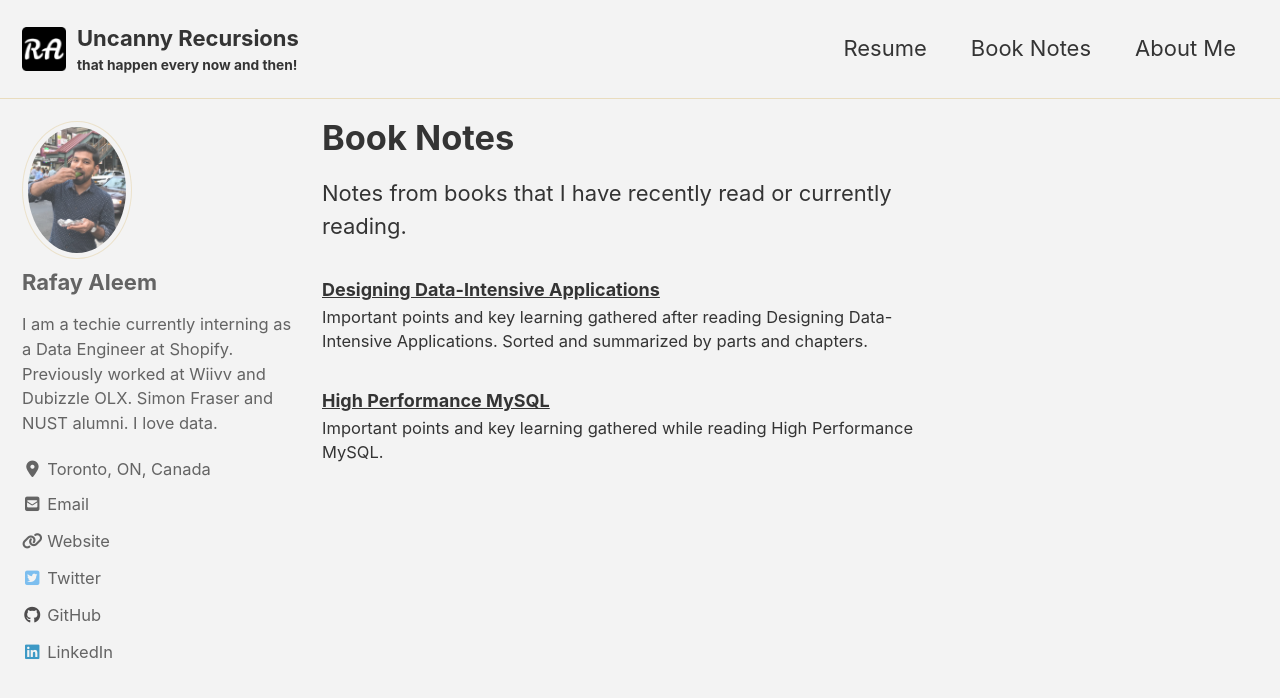
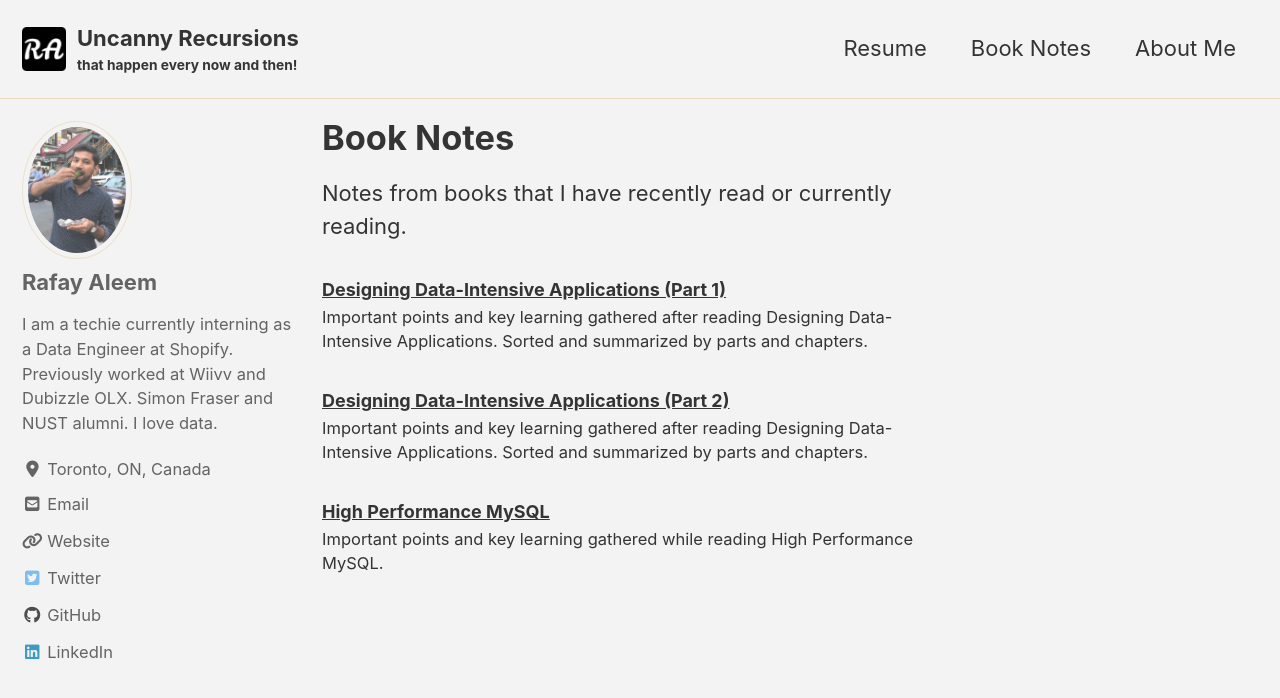
Before and after one commit to mrafayaleem/mrafayaleem.github.io, a Jekyll site: the page built from _pages/booknotes.md, in a window 1280 px wide and 900 px high. Shown: the top 698 px of the window. Built offline with Jekyll 4.4.1, drawn with Linux system fonts in a browser that asks for light colours; cached includes are drawn as plain includes; nearby versions of some CDN libraries; some of the changed lines change nothing that is shown.

Commit message:
Add more notes

```diff
--- a/_booknotes/designing-data-intensive-applications.md
+++ b/_booknotes/designing-data-intensive-applications-part-1.md
@@ -1,5 +1,5 @@
 ---
-title: "Designing Data-Intensive Applications"
+title: "Designing Data-Intensive Applications (Part 1)"
 ---
 
 Important points and key learning gathered after reading Designing Data-Intensive Applications. Sorted and summarized by parts and chapters.
@@ -8,7 +8,7 @@
 
 Databases
 - Bitcask
-    - Defaul storage engine in Riak
+    - Default storage engine in Riak
 - SSTable (String sorted table)
 - LSM (Log-Structured Merge-Tree)
     - Keeping a cascade of SSTables that are merged in the background
--- /dev/null
+++ b/_booknotes/designing-data-intensive-applications-part-2.md
@@ -0,0 +1,44 @@
+---
+title: "Designing Data-Intensive Applications (Part 2)"
+---
+
+Important points and key learning gathered after reading Designing Data-Intensive Applications. Sorted and summarized by parts and chapters.
+
+
+Chapter 5. Replication
+
+- Sync vs asyc replication
+    - Sync is problematic if follower fails
+    - With async, writer can continue
+    - Keep one follower sync and rest async is also a good strategy in certain cases like tracking financial transactions
+- Setting up new followers
+    - Take snapshot. Should be associated to a specific position in DB. Also called binlog coordinates or log sequence number
+    - Copy to new follower node instance
+    - After copy, follower connects to master and processes backlog from the binlog coordinates onwards
+    - We say that the follower has caught up
+- Handling node outages
+    - Follower failure: catch-up recovery by using it’s own logs
+    - Leader failure: Do failover by promoting one of the nodes to leaders. Consider putting leader behind a load balancer to avoid reconfiguring clients
+    - If async replication, new leader may not have received all writes. Most common to discard unreplicated writes at the expense of durability expecations
+    - IMPORTANT
+        - Discarding writes is especially dangerous if other storage systems outside of the database need to be coordinated with the database contents. For example, in one incident at GitHub, an out-of-date MySQL follower was promoted to leader. The database used an autoincrementing counter to assign primary keys to new rows, but because the new leader’s counter lagged behind the old leader’s, it reused some primary keys that were previously assigned by the old leader. These primary keys were also used in a Redis store, so the reuse of primary keys resulted in inconsistency between MySQL and Redis, which caused some private data to be disclosed to the wrong users.
+    - In cases where two or more nodes think they are leaders, we have a split brain problem. Needs a mechanism to safely shut down one of the nodes
+    - Also, timeouts should be set carefully before considering a leader dead
+- Implementation of replication logs
+    - Statement based replication: Leader logs every write as a statement (INSERT, UPDATE, DELETE) and that is forwarded to the followers
+        - Nondeterministic functions like NOW() cause an issue
+        - Statements using autoincrementing columns need to ensure that statements are executed in exactly the same order
+        - Statements with side effects (eg. triggers) may result in different data occurring on each replica, unless they are absolutely deterministic
+        - MySQL uses row-based replication by default now
+    - Write-ahead log (WAL) shipping: Besides writing WAL to disk, send it to followers over the network as well. PostgreSQL uses that
+        - Log describes data on very low level (pretty much at byte level) which ties it to the storage engine. If you change storage engine, not possible to run different versions of db software on leader and followers
+    - Logical (row-based) log replication: Sequence of records describing writes to DB at the granularity of a row
+        - For inserts, contains new values for all columns
+        - For deletes, contains info to uniquely identify the row
+        - For updates, contains info to uniquely identify row and the new values of all columns
+        - Since decoupled from storage engine, more easy to keep backward compatibility allowing leader and follower to run different versions of DB software
+        - Change data capture: Logical format is also easier for external applications to parse. Helfpul in cases where you want to send contents of DB to an external system such as data warehouse or build custom indexes and caches
+    - Trigger-based replication
+        - Allows more flexibility. For example, only want to replicate a subset of data or remove PII on replication
+        - lets you register custom application code that is executed when a data change occurs in DB
+        - Has greater overheads and more prone to bugs
```
